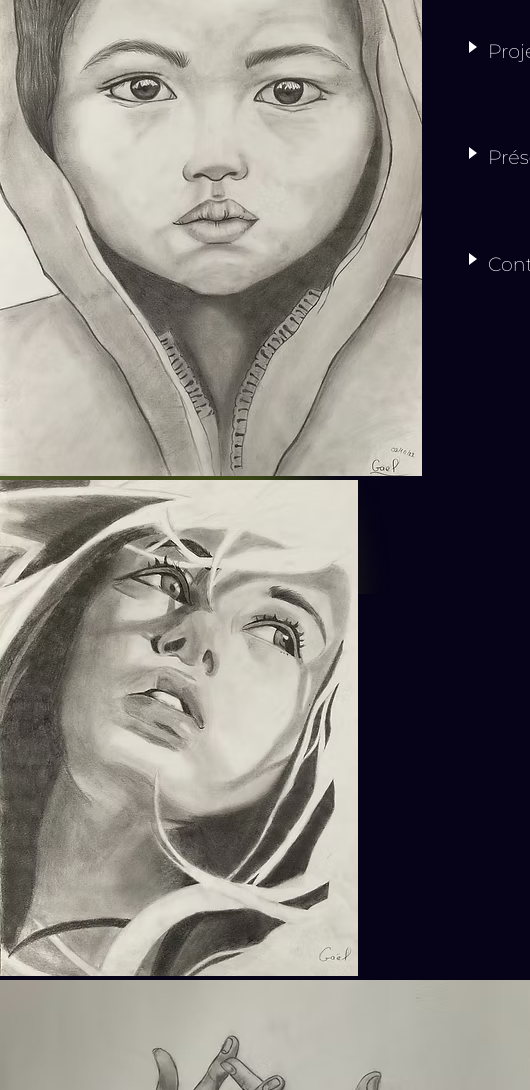
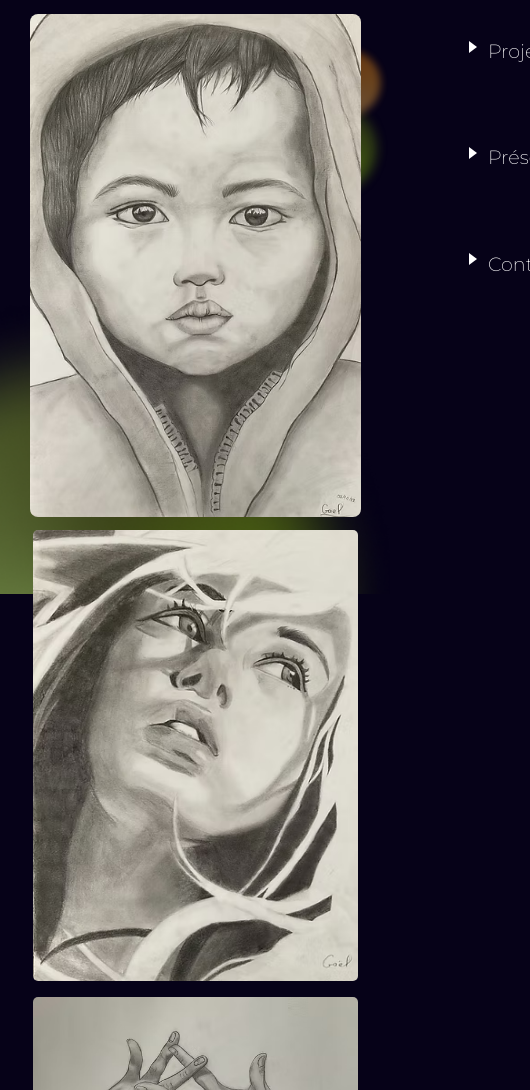
Before and after one commit to Grd-gael/Porfolio, a plain HTML site: page dessin.html in a window 390 px wide. Shown: the part 250-1340 px from the top of the page, 530 px wide, since content can reach past the window. Drawn offline with Linux system fonts and the light colour scheme; a web font is replaced by a local one.

Commit message:
mise en page dessins

```diff
--- a/dessin.html
+++ b/dessin.html
@@ -72,11 +72,12 @@
         </div>
     </div>
 
+    <div class="flex-page-dessin">
         <aside class="aside">
-        <h1>Dessins</h1>
+            <h1 data-translate-key="aside-dessins">Dessins</h1>
         </aside>
-
-    <section class="grid-draw">
+        <h1 data-translate-key="aside-dessins" class="aboreto title-page-responsive">Dessins</h1>
+        <section class="draws">
                 <img class="draw1" src="img/draw/draw1.jpg" alt="">
             <div class="draw2">
                 <img src="img/draw/draw2.jpg" alt="">
@@ -106,3 +107,7 @@
                 <img src="img/draw/draw10.jpg" alt="">
             </div>
         </section>
+    </div>
+    <script src="script.js"></script>
+</body>
+</html>
--- a/en.json
+++ b/en.json
@@ -24,5 +24,6 @@
     "link-dessin": "My drawings!",
     "aside-contact": "Contact",
     "contactez-moi": "Contact Me",
-    "btn-envoyer": "Send"
+    "btn-envoyer": "Send",
+    "aside-dessins": "Drawings"
 }
--- a/fr.json
+++ b/fr.json
@@ -29,5 +29,6 @@
     "label-prenom":"Prénom",
     "label-email":"Email",
     "label-message":"Message",
-    "btn-envoyer":"Envoyer"
+    "btn-envoyer":"Envoyer",
+    "aside-dessins":"Dessins"
 }
--- a/style.css
+++ b/style.css
@@ -1641,3 +1641,62 @@ label {
 
 
 /* Dessin page */
+
+
+.flex-page-dessin {
+    display: flex;
+    justify-content: center;
+    align-items: flex-start;
+    flex-direction: row;
+    margin-top: 10vh;
+}
+
+/* Style général pour la section */
+.draws {
+    width: 80vw;
+    display: grid;
+    grid-template-columns: repeat(auto-fill, minmax(200px, 1fr));
+    gap: 10px;
+    margin: 20px;
+    padding: 10px;
+    justify-items: center;
+}
+
+/* Style des images */
+.draws img {
+    width: 100%;
+    height: auto;
+    border-radius: 8px;
+    transition: transform 0.3s ease, box-shadow 0.3s ease;
+}
+
+/* Effet de survol des images */
+.draws img:hover {
+    transform: scale(1.05);
+    box-shadow: 0 0px 10px rgba(255, 255, 255, 0.8);
+}
+
+/* Style individuel pour chaque div de dessin (optionnel) */
+.draw2, .draw3, .draw4, .draw5, .draw6, .draw7, .draw8, .draw9, .draw10 {
+    display: flex;
+    justify-content: center;
+    align-items: center;
+}
+
+/* Ajout d'un peu de padding au niveau des images */
+.draw2 img, .draw3 img, .draw4 img, .draw5 img, .draw6 img, .draw7 img, .draw8 img, .draw9 img, .draw10 img {
+    padding: 3px;
+}
+
+
+@media screen and (max-width: 1024px) {
+    .flex-page-dessin {
+        flex-direction: column;
+        align-items: center;
+    }
+
+    .draws {
+        width: 90vw;
+    }
+
+}
```
Also changed, not shown: index.html (+2 -1 lines). Lines whose indentation alone changed are shown as unchanged.
